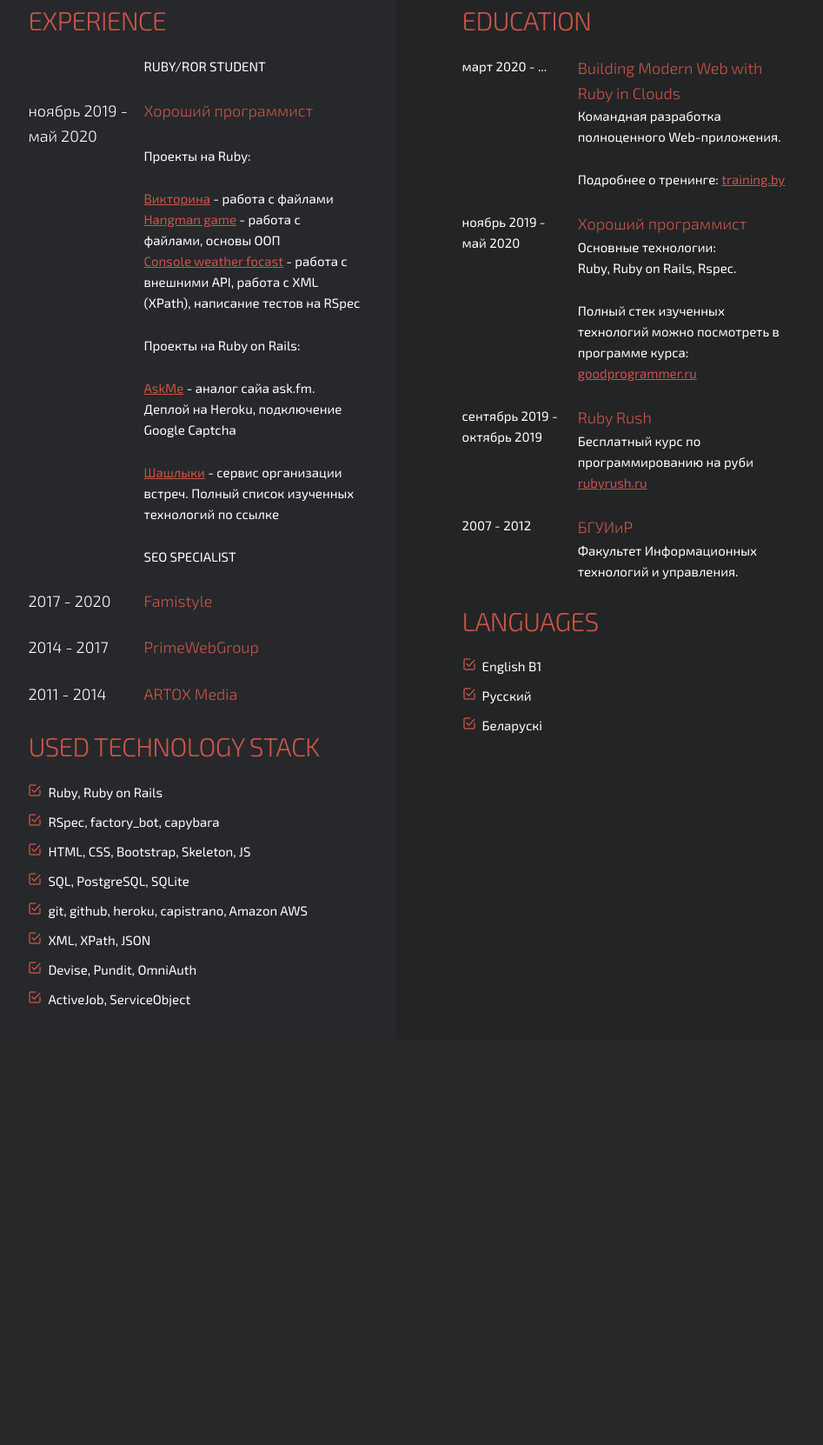
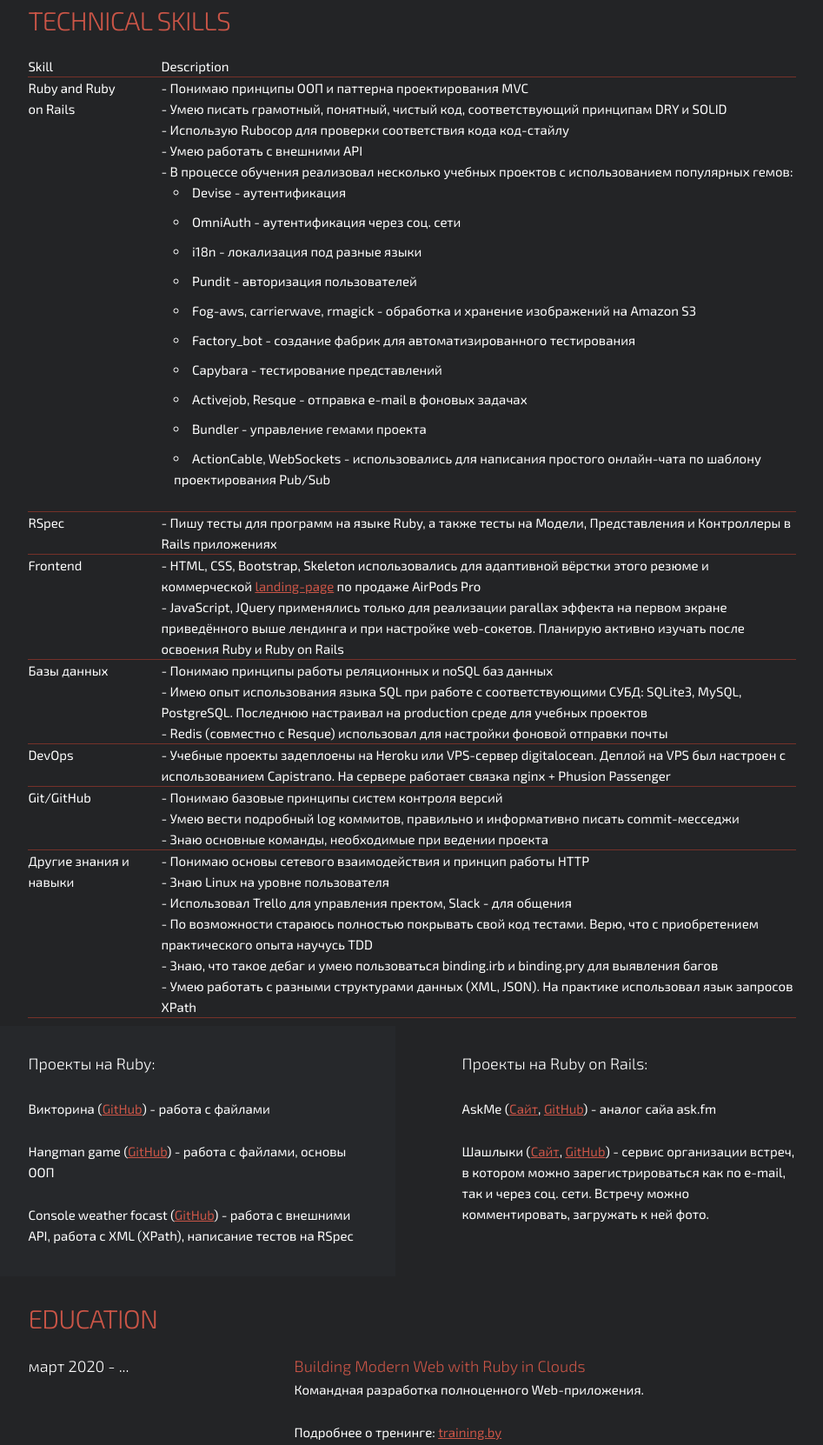
Before and after one commit to zal-lex/cv, a plain HTML site: page index.html in a window 1280 px wide. Shown: the part 437-2099 px from the top of the page at 87% size, without its empty margins (166-1113 px from the left). Before the commit the page ends 1632 px from the top, so only its background shows below. Drawn offline with Linux system fonts and the light colour scheme.

Commit message:
Update cv and css

```diff
--- a/css/custom.css
+++ b/css/custom.css
@@ -1,5 +1,17 @@
 .container {
   background-color: #232426;
+}
+
+h4 {
+  color: #ca5547;
+}
+
+.avatorka h4 {
+  color: #fff;
+}
+
+.contacts h4 {
+  color: #fff;
 }
 
 .avatorka {
@@ -29,7 +41,7 @@
   vertical-align: middle;
 }
 
-.experience {
+.gray-bkg {
   background-color: #26282b;
 }
 .about {
@@ -40,11 +52,7 @@
   padding: 3% 4% 1% 4%;
 }
 
-#cv-text h4 {
-  color: #ca5547;
-}
-
-#cv-text ul {
+.list-style-check ul {
   list-style-image: url("../images/list.png");
 }
 
@@ -62,3 +70,13 @@
 a {
   color: #ca5547;
 }
+
+.underline {
+  border-bottom-color: #ca5547;
+  border-bottom-style: outset;
+  border-bottom-width: 0.5px;
+}
+
+.padding-left {
+  padding-left: 2%;
+}
--- a/index.html
+++ b/index.html
@@ -38,36 +38,153 @@
         </div>
       </div>
     </div>
-  </div>
-  <div class="container">
     <div class="row">
-      <div id="cv-text" class="one-half column experience">
-        <h4>EXPERIENCE</h4>
+      <div id="cv-text">
+        <h4>TECHNICAL SKILLS</h4>
+        <div class="row underline">
+          <div class="two columns">Skill</div>
+          <div class="ten columns">Description</div>
+        </div>
+        <div class="row underline">
+          <div class="two columns">Ruby and Ruby on Rails</div>
+          <div class="ten columns">
+            - Понимаю принципы ООП и паттерна проектирования MVC<br>
+            - Умею писать грамотный, понятный, чистый код, соответствующий принципам DRY и SOLID<br>
+            - Использую Rubocop для проверки соответствия кода код-стайлу<br>
+            - Умею работать с внешними API<br>
+            - В процессе обучения реализовал несколько учебных проектов с использованием популярных гемов:<br>
+            <ul class="none-list-style padding-left">
+              <li>Devise - аутентификация</li>
+              <li>OmniAuth - аутентификация через соц. сети</li>
+              <li>i18n - локализация под разные языки</li>
+              <li>Pundit - авторизация пользователей</li>
+              <li>Fog-aws, carrierwave, rmagick - обработка и хранение изображений на Amazon S3</li>
+              <li>Factory_bot - создание фабрик для автоматизированного тестирования</li>
+              <li>Capybara - тестирование представлений</li>
+              <li>Activejob, Resque - отправка e-mail в фоновых задачах</li>
+              <li>Bundler - управление гемами проекта</li>
+              <li>ActionCable, WebSockets - использовались для написания простого онлайн-чата по шаблону проектирования Pub/Sub</li>
+            </ul>
+          </div>
+        </div>
+        <div class="row underline">
+          <div class="two columns">RSpec</div>
+          <div class="ten columns">- Пишу тесты для программ на языке Ruby, а также тесты на Модели, Представления и Контроллеры в Rails приложениях</div>
+        </div>
+        <div class="row underline">
+          <div class="two columns">Frontend</div>
+          <div class="ten columns">
+            - HTML, CSS, Bootstrap, Skeleton использовались для адаптивной вёрстки этого резюме и коммерческой <a href="https://zal-lex.github.io/landing_airpodspro/">landing-page</a> по продаже AirPods Pro<br>
+            - JavaScript, JQuery применялись только для реализации parallax эффекта на первом экране приведённого выше лендинга и при настройке web-сокетов. Планирую активно изучать после освоения Ruby и Ruby on Rails
+          </div>
+        </div>
+        <div class="row underline">
+          <div class="two columns">Базы данных</div>
+          <div class="ten columns">
+            - Понимаю принципы работы реляционных и noSQL баз данных<br>
+            - Имею опыт использования языка SQL при работе с соответствующими СУБД: SQLite3, MySQL, PostgreSQL. Последнюю настраивал на production среде для учебных проектов<br>
+            - Redis (совместно с Resque) использовал для настройки фоновой отправки почты
+          </div>
+        </div>
+        <div class="row underline">
+          <div class="two columns">DevOps</div>
+          <div class="ten columns">
+            - Учебные проекты задеплоены на Heroku или VPS-сервер digitalocean. Деплой на VPS был настроен с использованием Capistrano. На сервере работает связка nginx + Phusion Passenger
+          </div>
+        </div>
+        <div class="row underline">
+          <div class="two columns">Git/GitHub</div>
+          <div class="ten columns">
+            - Понимаю базовые принципы систем контроля версий<br>
+            - Умею вести подробный log коммитов, правильно и информативно писать commit-месседжи<br>
+            - Знаю основные команды, необходимые при ведении проекта
+          </div>
+        </div>
+        <div class="row underline">
+          <div class="two columns">Другие знания и навыки</div>
+          <div class="ten columns">
+            - Понимаю основы сетевого взаимодействия и принцип работы HTTP<br>
+            - Знаю Linux на уровне пользователя<br>
+            - Использовал Trello для управления пректом, Slack - для общения<br>
+            - По возможности стараюсь полностью покрывать свой код тестами. Верю, что с приобретением практического опыта научусь TDD<br>
+            - Знаю, что такое дебаг и умею пользоваться binding.irb и binding.pry для выявления багов<br>
+            - Умею работать с разными структурами данных (XML, JSON). На практике использовал язык запросов XPath
+          </div>
+        </div>
+      </div>
+    </div>
+    <div class="row">
+        <div id="cv-text" class="one-half column gray-bkg">
+          <p class="white">Проекты на Ruby:</p>
+          <p>Викторина (<a href="https://github.com/zal-lex/quiz">GitHub</a>) - работа с файлами</p>
+          <p>Hangman game (<a href="https://github.com/zal-lex/hangman">GitHub</a>) - работа с файлами, основы ООП</p>
+          <p>Console weather focast (<a href="https://github.com/zal-lex/meteoservice">GitHub</a>) - работа с внешними API, работа с XML (XPath), написание тестов на RSpec</p>
+        </div>
+        <div id="cv-text" class="one-half column">
+          <p class="white">Проекты на Ruby on Rails:</p>
+          <p>AskMe (<a href="https://zal-lex-askme.herokuapp.com/">Сайт</a>, <a href="https://github.com/zal-lex/askme">GitHub</a>) - аналог сайа ask.fm</p>
+          <p>Шашлыки (<a href="https://craio.ru/">Сайт</a>, <a href="https://github.com/zal-lex/bbq">GitHub</a>) - сервис организации встреч, в котором можно зарегистрироваться как по e-mail, так и через соц. сети. Встречу можно комментировать, загружать к ней фото.</p>
+        </div>
+    </div>
+    <div class="row">
+      <div id="cv-text">
+        <h4>EDUCATION</h4>
         <div class="row">
-          <div class="four columns"><p></p></div>
+          <div class="four columns white">
+            <p>март 2020 - ...</p>
+          </div>
           <div class="eight columns">
-            <p>RUBY/ROR STUDENT</p>
+            <span class="red">Building Modern Web with Ruby in Clouds</span>
+            <p>Командная разработка полноценного Web-приложения.</p>
+            <p>Подробнее о тренинге:
+            <span><a href="https://training.by/#!/Training/2433?lang=ru">training.by</a></span></p>
           </div>
         </div>
         <div class="row">
-          <div class="four columns">
-            <p class="white">ноябрь 2019 - май 2020</p>
+          <div class="four columns white">
+            <p>ноябрь 2019 -<br>май 2020</p>
           </div>
           <div class="eight columns">
-            <p class="red">Хороший программист</p>
-            <p>
-              Проекты на Ruby:
-              <p><a href="https://github.com/zal-lex/quiz">Викторина</a> - работа с файлами<br>
-              <a href="https://github.com/zal-lex/hangman">Hangman game</a> - работа с файлами, основы ООП<br>
-              <a href="https://github.com/zal-lex/meteoservice">Console weather focast</a> - работа с внешними API, работа с XML (XPath), написание тестов на RSpec</p>
-            </p>
-            <p>
-              Проекты на Ruby on Rails:
-              <p><a href="https://github.com/zal-lex/askme">AskMe</a> - аналог сайа ask.fm. Деплой на Heroku, подключение Google Captcha</p>
-              <p><a href="https://github.com/zal-lex/bbq">Шашлыки</a> - сервис организации встреч. Полный список изученных технологий по ссылке</p>
-            </p>
+            <span class="red">Хороший программист</span>
+            <p>Основные технологии:<br>Ruby, Ruby on Rails, Rspec.</p>
+            <p>Полный стек изученных технологий можно посмотреть в программе курса:
+            <span><a href="https://goodprogrammer.ru/rails">goodprogrammer.ru</a></span></p>
           </div>
         </div>
+        <div class="row">
+          <div class="four columns white">
+            <p>сентябрь 2019 -<br>октябрь 2019</p>
+          </div>
+          <div class="eight columns">
+            <span class="red">Ruby Rush</span>
+            <p>Бесплатный курс по программированию на руби
+              <span><a href="https://rubyrush.ru/">rubyrush.ru</a></span></p>
+          </div>
+        </div>
+        <div class="row">
+          <div class="four columns white">
+            <p>сентябрь 2007 -<br>июнь 2012</p>
+          </div>
+          <div class="eight columns">
+            <span class="red">БГУИиР</span>
+            <p>Факультет Информационных технологий и управления.</p>
+          </div>
+        </div>
+      </div>
+    </div>
+    <div class="row">
+      <div id="cv-text" class="one-half column list-style-check">
+        <h4>LANGUAGES</h4>
+        <div>
+          <ul>
+            <li>English B1</li>
+            <li>Русский</li>
+            <li>Беларускі</li>
+          </ul>
+        </div>
+      </div>
+      <div id="cv-text" class="one-half column gray-bkg">
+        <h4>EXPERIENCE</h4>
         <div class="row">
           <div class="four columns"><p></p></div>
           <div class="eight columns">
@@ -98,71 +215,6 @@
             <p class="red">ARTOX Media</p>
           </div>
         </div>
-        <h4>USED TECHNOLOGY STACK</h4>
-        <div>
-          <ul>
-            <li>Ruby, Ruby on Rails</li>
-            <li>RSpec, factory_bot, capybara</li>
-            <li>HTML, CSS, Bootstrap, Skeleton, JS</li>
-            <li>SQL, PostgreSQL, SQLite</li>
-            <li>git, github, heroku, capistrano, Amazon AWS</li>
-            <li>XML, XPath, JSON</li>
-            <li>Devise, Pundit, OmniAuth</li>
-            <li>ActiveJob, ServiceObject</li>
-          </ul>
-        </div>
-      </div>
-      <div id="cv-text" class="one-half column">
-        <h4>EDUCATION</h4>
-        <div class="row">
-          <div class="four columns">
-            <p>март 2020 - ...</p>
-          </div>
-          <div class="eight columns">
-            <span class="red">Building Modern Web with Ruby in Clouds</span>
-            <p>Командная разработка полноценного Web-приложения.</p>
-            <p>Подробнее о тренинге:
-            <span><a href="https://training.by/#!/Training/2433?lang=ru">training.by</a></span></p>
-          </div>
-        </div>
-        <div class="row">
-          <div class="four columns">
-            <p>ноябрь 2019 - май 2020</p>
-          </div>
-          <div class="eight columns">
-            <span class="red">Хороший программист</span>
-            <p>Основные технологии:<br>Ruby, Ruby on Rails, Rspec.</p>
-            <p>Полный стек изученных технологий можно посмотреть в программе курса:
-            <span><a href="https://goodprogrammer.ru/rails">goodprogrammer.ru</a></span></p>
-          </div>
-        </div>
-        <div class="row">
-          <div class="four columns">
-            <p>сентябрь 2019 - октябрь 2019</p>
-          </div>
-          <div class="eight columns">
-            <span class="red">Ruby Rush</span>
-            <p>Бесплатный курс по программированию на руби
-              <span><a href="https://rubyrush.ru/">rubyrush.ru</a></span></p>
-          </div>
-        </div>
-        <div class="row">
-          <div class="four columns">
-            <p>2007 - 2012</p>
-          </div>
-          <div class="eight columns">
-            <span class="red">БГУИиР</span>
-            <p>Факультет Информационных технологий и управления.</p>
-          </div>
-        </div>
-        <h4>LANGUAGES</h4>
-        <div>
-          <ul>
-            <li>English B1</li>
-            <li>Русский</li>
-            <li>Беларускі</li>
-          </ul>
-        </div>
       </div>
     </div>
   </div>
```
